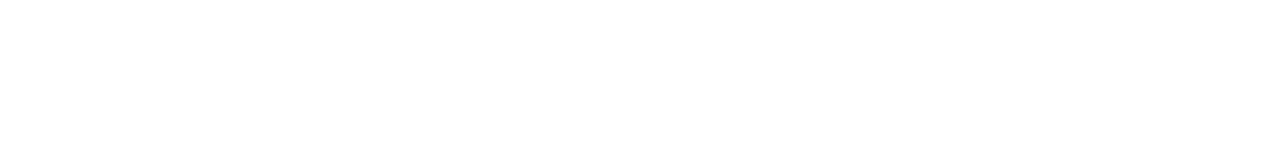
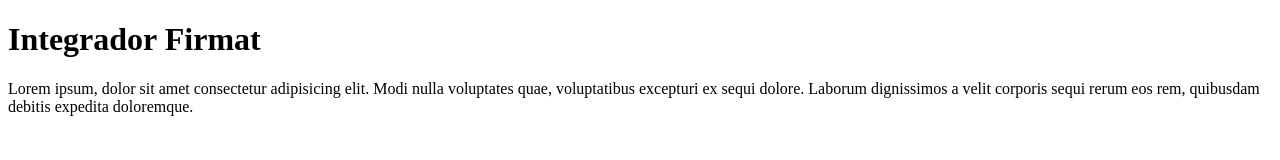
Before and after one commit to edenis42/integrador-firmat, a plain HTML site: page index.html in a window 1280 px wide. Drawn offline with Linux system fonts and the light colour scheme.

Commit message:
Agrego autor y descticpon en los meta del index, y realizo modificacion en el readme.

```diff
--- a/index.html
+++ b/index.html
@@ -4,9 +4,14 @@
         <meta charset="UTF-8">
         <meta http-equiv="X-UA-Compatible" content="IE=edge">
         <meta name="viewport" content="width=device-width, initial-scale=1.0">
+        <meta name="description" content="Este sitio web es un trabajo practico">
+        <meta name="author" content="Eduardo Denis">
         <title>Integrador Firmat</title>
     </head>
     <body>
-
+        <h1>Integrador Firmat</h1>
+        <p>
+            Lorem ipsum, dolor sit amet consectetur adipisicing elit. Modi nulla voluptates quae, voluptatibus excepturi ex sequi dolore. Laborum dignissimos a velit corporis sequi rerum eos rem, quibusdam debitis expedita doloremque.
+        </p>
     </body>
 </html>
```
Also changed, not shown: 1 other file. Lines whose indentation alone changed are shown as unchanged.
